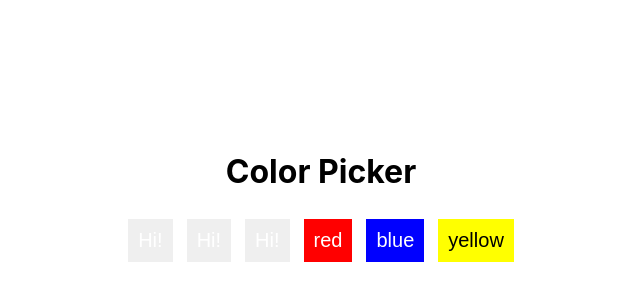
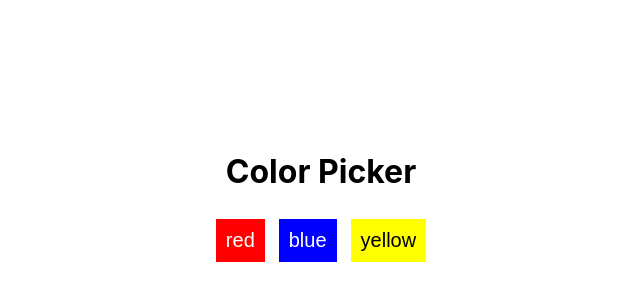
Before and after one commit to RobertJIreland/color-switcher, a React (Create React App) app: page / in a window 1280 px wide. Shown: the part 200-500 px from the top of the page, without its empty margins (319-959 px from the left). Built offline with nearby package versions, Linux system fonts and the light colour scheme.

Commit message:
Child component buttons work as intended

```diff
--- a/src/App.js
+++ b/src/App.js
@@ -8,12 +8,9 @@ function App() {
     <div className= {`react-root ${color}`}>
       <div className='centered'>
         <h1>Color Picker</h1>
-        <ColorChangeButton />
-        <ColorChangeButton />
-        <ColorChangeButton />
-        <button className='red' onClick={() => setColor('red')}>red</button>
-        <button className='blue' onClick={() => setColor('blue')}>blue</button>
-        <button className='yellow' onClick={() => setColor('yellow')}>yellow</button>
+        <ColorChangeButton color='red' setColor={setColor} />
+        <ColorChangeButton color='blue' setColor={setColor} />
+        <ColorChangeButton color='yellow' setColor={setColor} />
       </div>
     </div>
   );
--- a/src/ColorChangeButton.js
+++ b/src/ColorChangeButton.js
@@ -1,8 +1,10 @@
 import React from 'react'
 
-function ColorChangeButton () {
+function ColorChangeButton (props) {
     return (
-        <button>Hi!</button>
+        <button className={props.color} onClick={() => props.setColor(props.color)}>
+            {props.color}
+        </button>
     )
 }
 
```
